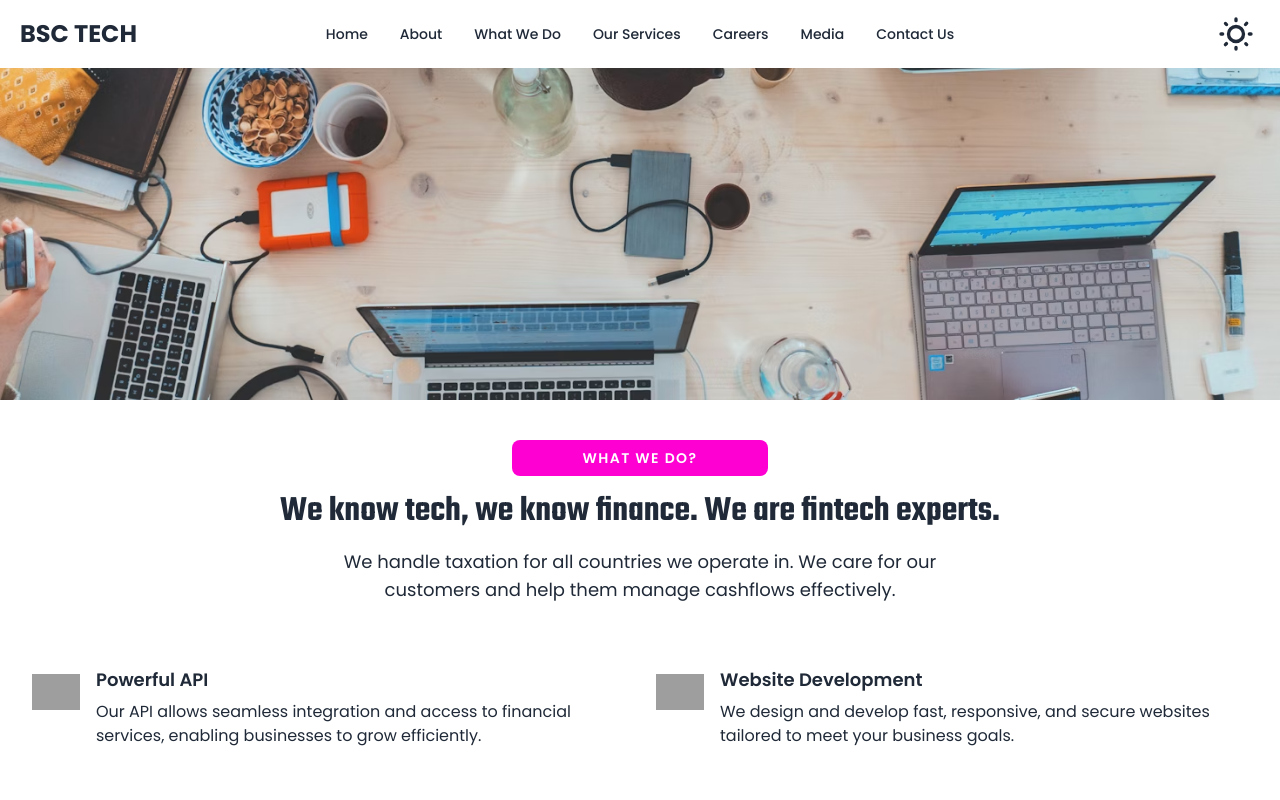
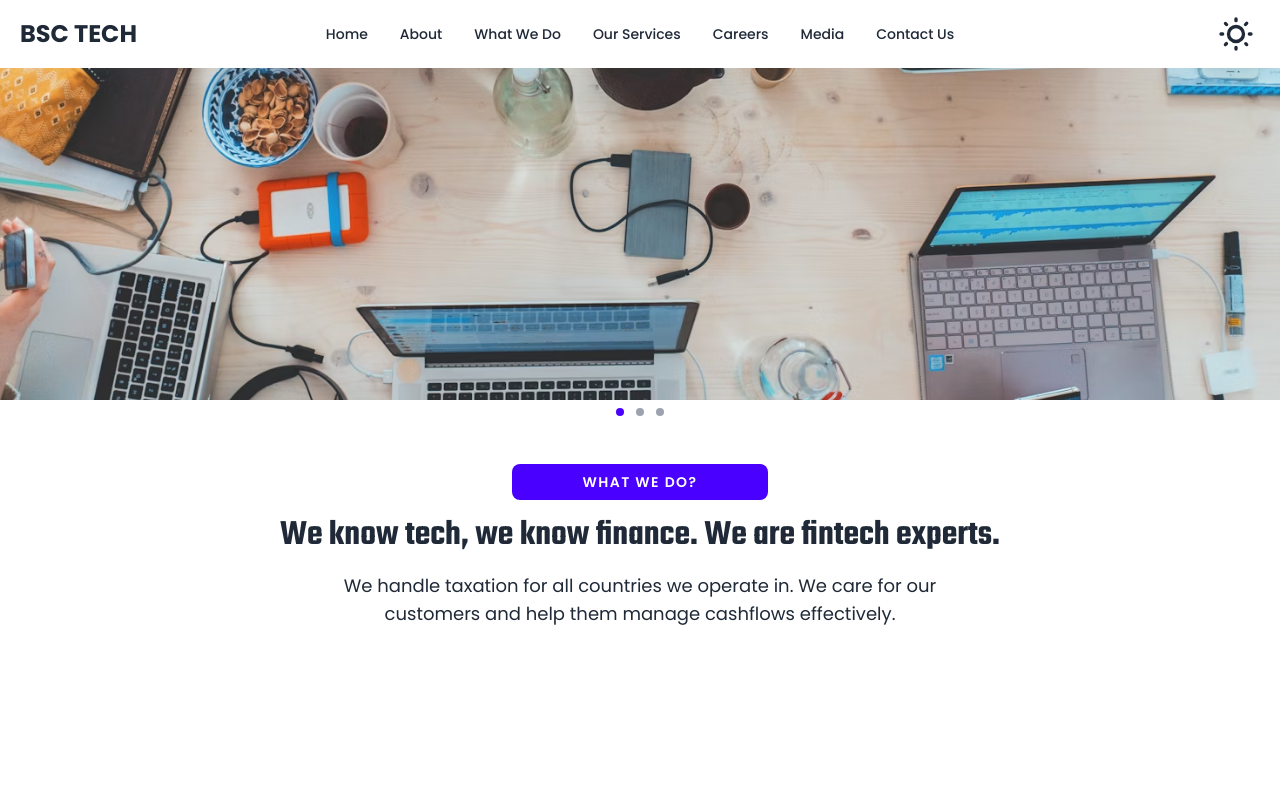
Before and after one commit to ankitjhagithub21/bsctech, a React (Vite) app: page / in a window 1280 px wide. Shown: the top 800 px of the page. Built offline with nearby package versions, Linux system fonts and the light colour scheme; grey boxes are pictures that could not be loaded.

Commit message:
some ui changes

```diff
--- a/src/components/Carousel.jsx
+++ b/src/components/Carousel.jsx
@@ -1,22 +1,28 @@
 import React, { useState, useEffect } from 'react';
 
-
 const Carousel = () => {
-  const [currentSlide, setCurrentSlide] = useState(0); // Track the active slide
-  const slides = ['./slide1.avif', './slide2.avif', './slide3.avif']; // Slide images
+  const [currentSlide, setCurrentSlide] = useState(0);
+  const slides = ['./slide1.avif', './slide2.avif', './slide3.avif'];
   const slideCount = slides.length;
 
-  // Change slide every 5 seconds
+  // Automatically change slides every 5 seconds
   useEffect(() => {
     const interval = setInterval(() => {
       setCurrentSlide((prevSlide) => (prevSlide + 1) % slideCount);
-    }, 5000); // 5-second interval
+    }, 5000);
 
-    return () => clearInterval(interval); // Cleanup on unmount
+    return () => clearInterval(interval);
   }, [slideCount]);
 
+  // Function to go to a specific slide when a dot is clicked
+  const goToSlide = (index) => {
+    setCurrentSlide(index);
+  };
+
   return (
-    <div className="carousel-container overflow-hidden relative w-full">
+    <section className='relative'>
+      <div className="carousel-container overflow-hidden w-full">
+        {/* Carousel Images */}
         <div
           className="carousel-inner flex transition-transform duration-700 ease-in-out"
           style={{ transform: `translateX(-${currentSlide * 100}%)` }}
@@ -27,7 +33,22 @@ const Carousel = () => {
             </div>
           ))}
         </div>
+
+        {/* Dot Indicators */}
+
       </div>
+      <div className="p-2 flex items-center justify-center gap-3">
+        {slides.map((_, index) => (
+          <button
+            key={index}
+            onClick={() => goToSlide(index)}
+            className={`dot w-2 h-2 rounded-full transition-colors duration-300 ${index === currentSlide ? 'bg-primary' : 'bg-gray-400'
+              }`}
+            aria-label={`Go to slide ${index + 1}`}
+          ></button>
+        ))}
+      </div>
+    </section>
   );
 };
 
--- a/src/pages/Careers.jsx
+++ b/src/pages/Careers.jsx
@@ -29,7 +29,7 @@ const Careers = () => {
       <div className="text-center mb-10">
 
         <h1 className="text-4xl font-semibold font-teko mb-4">
-          Join <span className="font-teko text-secondary">Our Team</span>
+          Join <span className="font-teko text-primary">Our Team</span>
         </h1>
         <p className="text-lg">
           We are looking for passionate individuals to help us grow and shape the future.
@@ -42,9 +42,9 @@ const Careers = () => {
           <div
             key={index}
             data-aos="zoom-in"
-            className="border-secondary border rounded-lg p-6 hover:shadow-xl transition-shadow"
+            className="border-primary border rounded-lg p-6 hover:shadow-xl transition-shadow"
           >
-            <h2 className="text-3xl font-semibold text-secondary font-teko tracking-wider mb-2">
+            <h2 className="text-3xl font-semibold text-primary font-teko tracking-wider mb-2">
               {job.title}
             </h2>
             <p className="text-sm mb-1">
--- a/src/pages/Media.jsx
+++ b/src/pages/Media.jsx
@@ -5,7 +5,7 @@ const Media = () => {
             {/* Header div */}
             <div className="text-center mb-10" data-aos="fade-up">
                 <h1 className="text-4xl font-teko font-semibold  mb-4">
-                    Our <span className="text-secondary font-teko">Media Gallery</span>
+                    Our <span className="text-primary font-teko">Media Gallery</span>
                 </h1>
                 <p className="text-lg">
                     Explore our latest articles, videos, and images.
--- a/src/pages/Reviews.jsx
+++ b/src/pages/Reviews.jsx
@@ -31,7 +31,7 @@ const Reviews = () => {
       <div className="container py-24 mx-auto">
         {/* Header Section */}
         <div className="flex flex-col text-center w-full" data-aos="fade-up">
-          <h2 className="mb-4 bg-secondary text-white mx-auto px-4 py-2 rounded-lg text-sm font-semibold tracking-widest uppercase w-fit">
+          <h2 className="mb-4 bg-primary text-white mx-auto px-4 py-2 rounded-lg text-sm font-semibold tracking-widest uppercase w-fit">
             Reviews
           </h2>
           <h1 className="text-3xl font-semibold tracking-wide font-teko mb-5">
@@ -47,14 +47,14 @@ const Reviews = () => {
               className="p-4 lg:w-1/3 md:w-1/2 w-full"
               data-aos="zoom-in"
             >
-              <div className="flex rounded-lg h-full border hover:shadow-xl transition-shadow border-secondary p-4 flex-col">
+              <div className="flex rounded-lg h-full border hover:shadow-xl transition-shadow border-primary p-4 flex-col">
                 <div className="flex items-center mb-3 gap-2">
                   <img
                     src={review.image}
                     alt={review.name}
                     className="w-12 h-12 object-cover rounded-full"
                   />
-                  <h2 className="text-lg text-secondary font-semibold">{review.name}</h2>
+                  <h2 className="text-lg text-primary font-semibold">{review.name}</h2>
                 </div>
                 <div className="flex-grow">
                   <p className="leading-relaxed text-base">{review.feedback}</p>
--- a/src/pages/Services.jsx
+++ b/src/pages/Services.jsx
@@ -35,7 +35,7 @@ const Services = () => {
         <div className="max-w-7xl mx-auto px-4 sm:px-6 lg:px-8">
           {/* Header Section */}
           <div className="lg:text-center">
-            <h2 className="mb-4 bg-secondary text-white px-4 py-2 rounded-lg md:w-64 md:mx-auto text-sm font-semibold tracking-widest uppercase w-fit">
+            <h2 className="mb-4 bg-primary text-white px-4 py-2 rounded-lg md:w-64 md:mx-auto text-sm font-semibold tracking-widest uppercase w-fit">
               What We Do?
             </h2>
             <p className="mt-4 font-teko text-3xl font-semibold sm:text-4xl">
@@ -52,7 +52,7 @@ const Services = () => {
               {services.map((service, index) => (
                 <div className="relative" key={index} data-aos="fade-up">
                   <dt>
-                    <div className="md:absolute p-3 md:p-0 flex items-center justify-center md:h-12 h-auto w-20 md:w-12 rounded-md bg-secondary-500 text-white">
+                    <div className="md:absolute p-3 md:p-0 flex items-center justify-center md:h-12 h-auto w-20 md:w-12 rounded-md bg-primary-500 text-white">
                       <img src={service.icon} alt={service.title} />
                     </div>
                     <p className="md:ml-16 ml-5 text-lg leading-6 font-semibold">
--- a/src/pages/Services2.jsx
+++ b/src/pages/Services2.jsx
@@ -62,7 +62,7 @@ const Services2 = () => {
             className={`relative h-full p-5 bg-white border-2 rounded-lg ${service.borderColor} transition-transform transform group-hover:scale-105`}
           >
             <div className="flex items-center -mt-1">
-              <h3 className="my-2 ml-3 text-lg font-bold text-gray-800">
+              <h3 className="my-2  text-lg font-semibold text-primary">
                 {service.title}
               </h3>
             </div>
```
Lines whose indentation alone changed are shown as unchanged.
